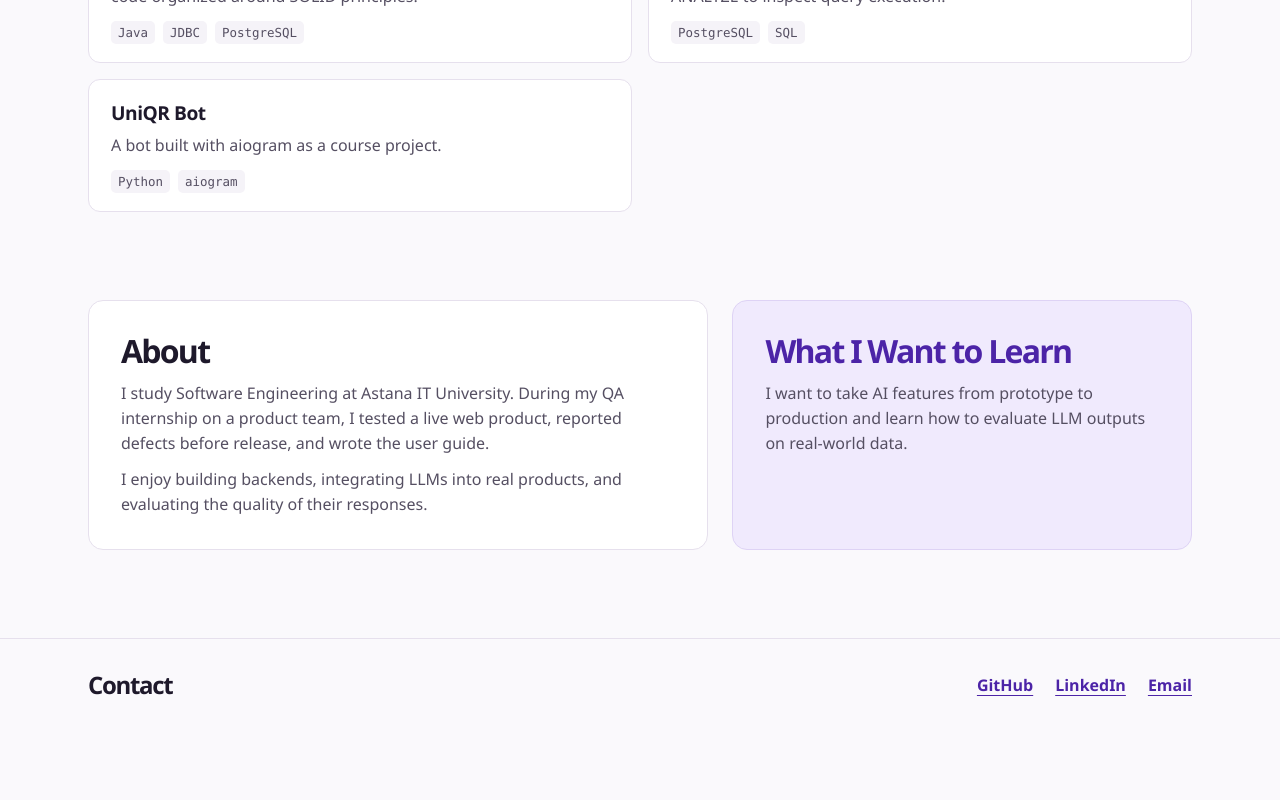
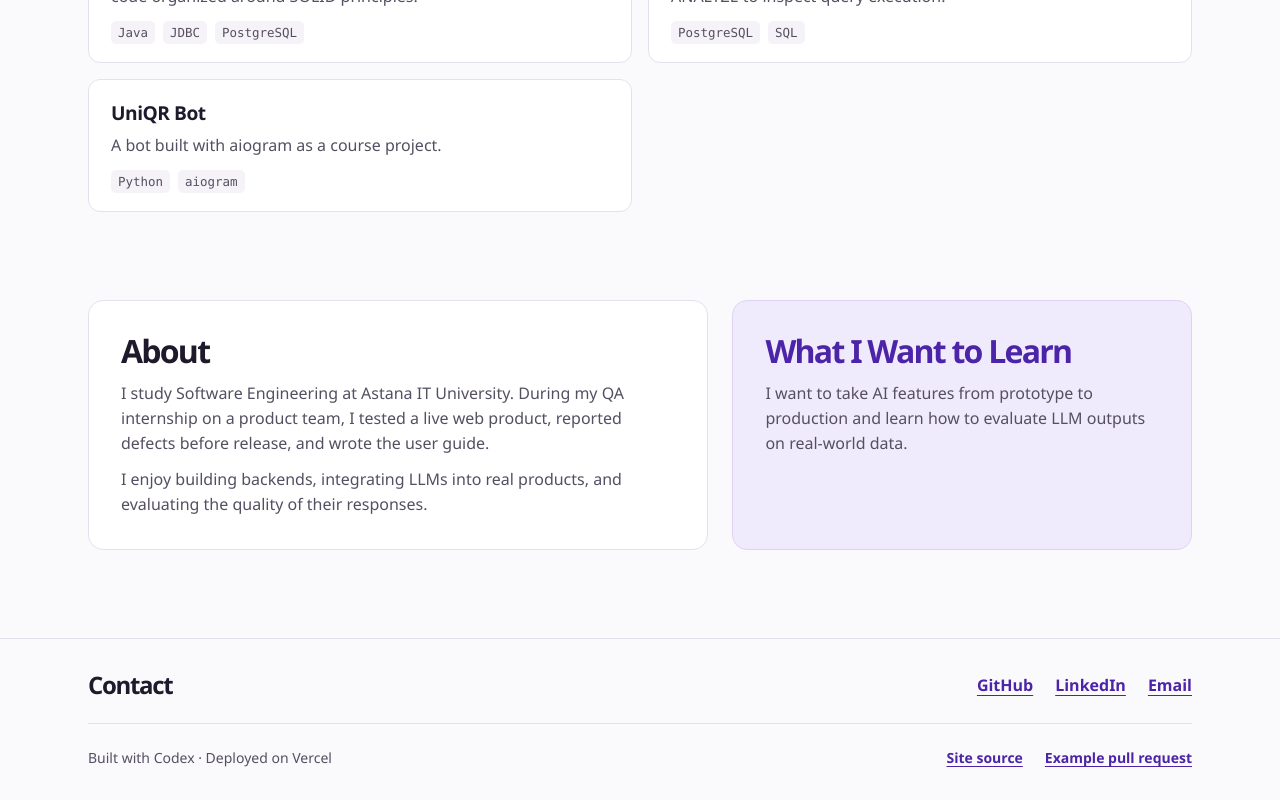
Before and after one commit to 8zellorr8/ulan-akhmet-portfolio, a Next.js app: page / in a window 1280 px wide. Shown: the part 2860-3660 px from the top of the page. Before the commit the page ends 3599 px from the top, so only its background shows below. Built offline with nearby package versions, Linux system fonts and the light colour scheme.

Commit message:
docs: show the portfolio development and review workflow

```diff
--- a/app/content.ts
+++ b/app/content.ts
@@ -30,6 +30,13 @@ export const portfolio = {
     { label: 'LinkedIn', href: 'https://www.linkedin.com/in/ulan-akhmet-ab60a5395' },
     { label: 'Email', href: 'mailto:ulanahmet5@gmail.com' },
   ],
+  build: {
+    description: 'Built with Codex · Deployed on Vercel',
+    links: [
+      { label: 'Site source', href: 'https://github.com/8zellorr8/ulan-akhmet-portfolio' },
+      { label: 'Example pull request', href: 'https://github.com/8zellorr8/ulan-akhmet-portfolio/pull/2' },
+    ],
+  },
   highlight: { project: 'Replimetr', scored: 65, total: 65, label: 'Customer conversations scored using a local LLM' },
   projects: [
     {
--- a/app/page.tsx
+++ b/app/page.tsx
@@ -136,6 +136,14 @@ export default function Home() {
             ))}
           </ul>
         </div>
+        <div className="shell footer-build">
+          <p>{portfolio.build.description}</p>
+          <nav className="footer-build-links" aria-label="Portfolio development">
+            {portfolio.build.links.map((link) => (
+              <a key={link.label} className="text-link" href={link.href}>{link.label}</a>
+            ))}
+          </nav>
+        </div>
       </footer>
     </>
   );
--- a/app/styles.css
+++ b/app/styles.css
@@ -273,9 +273,12 @@ h2 { font-size: clamp(1.7rem, 4vw, 2.5rem); font-weight: 665; line-height: 1.12;
 .learning-section h2 { color: var(--accent-hover); }
 
 .site-footer { border-top: 1px solid var(--border); }
-.footer-inner { display: flex; align-items: center; justify-content: space-between; flex-wrap: wrap; gap: 5px 24px; padding-block: 24px 32px; }
+.footer-inner, .footer-build { display: flex; align-items: center; justify-content: space-between; flex-wrap: wrap; gap: 5px 24px; }
+.footer-inner { padding-block: 24px 16px; }
 .footer-inner h2 { font-size: 1.5rem; }
 .contact-links { display: flex; flex-wrap: wrap; gap: 0 22px; padding: 0; list-style: none; }
+.footer-build { padding-block: 12px 20px; border-top: 1px solid var(--border); color: var(--muted); font-size: 0.875rem; }
+.footer-build-links { display: flex; flex-wrap: wrap; gap: 0 22px; }
 
 @media (min-width: 46rem) {
   .shell { width: min(100% - 72px, 69rem); }
```
Also changed, not shown: 1 other file (tests, documents, lock files or other folders).
